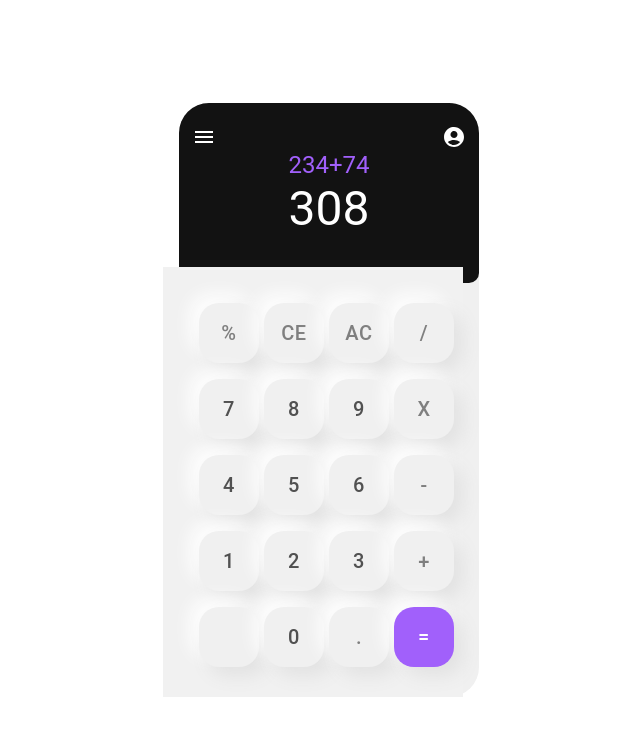
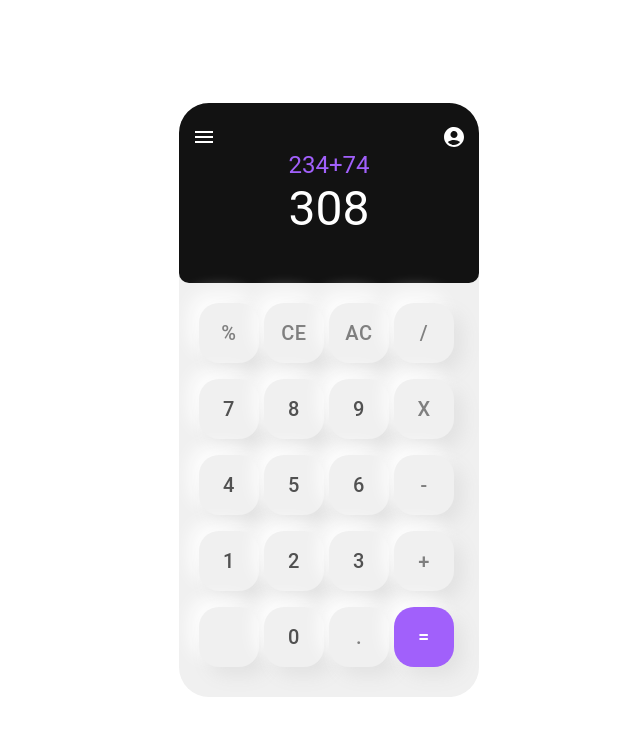
Before and after one commit to Mwimwii/calculator-app-mwila, a React (Vite) app: page / in a window 1280 px wide. Shown: the top 736 px of the page, without its empty margins (311-951 px from the left). Built offline with nearby package versions, Linux system fonts and the light colour scheme.

Commit message:
Bug fix: solved offset grid background

```diff
--- a/src/pages/calculator/index.tsx
+++ b/src/pages/calculator/index.tsx
@@ -41,14 +41,6 @@ const useInputs = () => {
 }
 
 
-const CalculatorInput: React.FC = () => {
-  return (
-    <>
-    <Button>+</Button>
-    </>
-  )
-}
-
 const CalculatorGrid: React.FC = () => {
   const { createNumbers } = useInputs()
   return (
@@ -67,7 +59,7 @@ const CalculatorGrid: React.FC = () => {
           operator: "",
         }}/>
 
-        <Grid container spacing={2} columns={{xs: 4}} style={{padding: "20px", paddingBottom: 30, backgroundColor:"#F1F1F1", maxWidth:"300px", minWidth: 0}}>
+        <Grid container spacing={2} columns={{xs: 4}} style={{padding: "20px", paddingBottom: 30, maxWidth:"300px", minWidth: 0}}>
           {createNumbers()}
         </Grid>
     </Container>
```
